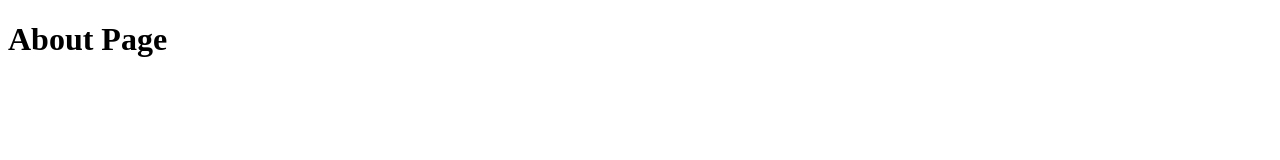
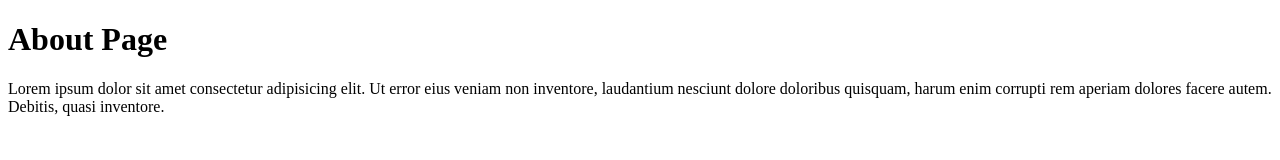
Before and after one commit to Naima-Ahmad/Git-Practice, a plain HTML site: page about.html in a window 1280 px wide. Drawn offline with Linux system fonts and the light colour scheme.

Commit message:
Add files via upload

```diff
--- a/about.html
+++ b/about.html
@@ -1,12 +1,17 @@
 <!DOCTYPE html>
 <html lang="en">
+
 <head>
     <meta charset="UTF-8">
     <meta http-equiv="X-UA-Compatible" content="IE=edge">
     <meta name="viewport" content="width=device-width, initial-scale=1.0">
     <title>About Page</title>
 </head>
+
 <body>
     <h1>About Page</h1>
+    <p>Lorem ipsum dolor sit amet consectetur adipisicing elit. Ut error eius veniam non inventore, laudantium nesciunt
+        dolore doloribus quisquam, harum enim corrupti rem aperiam dolores facere autem. Debitis, quasi inventore.</p>
 </body>
+
 </html>
```
